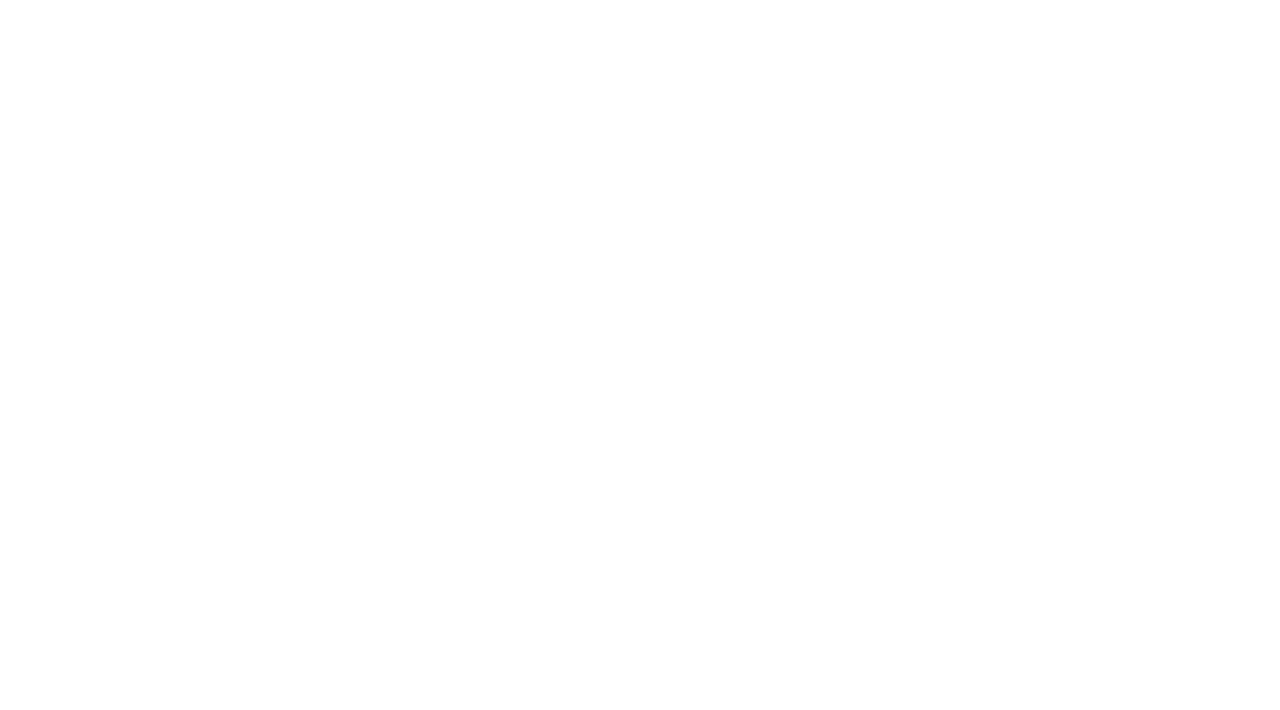
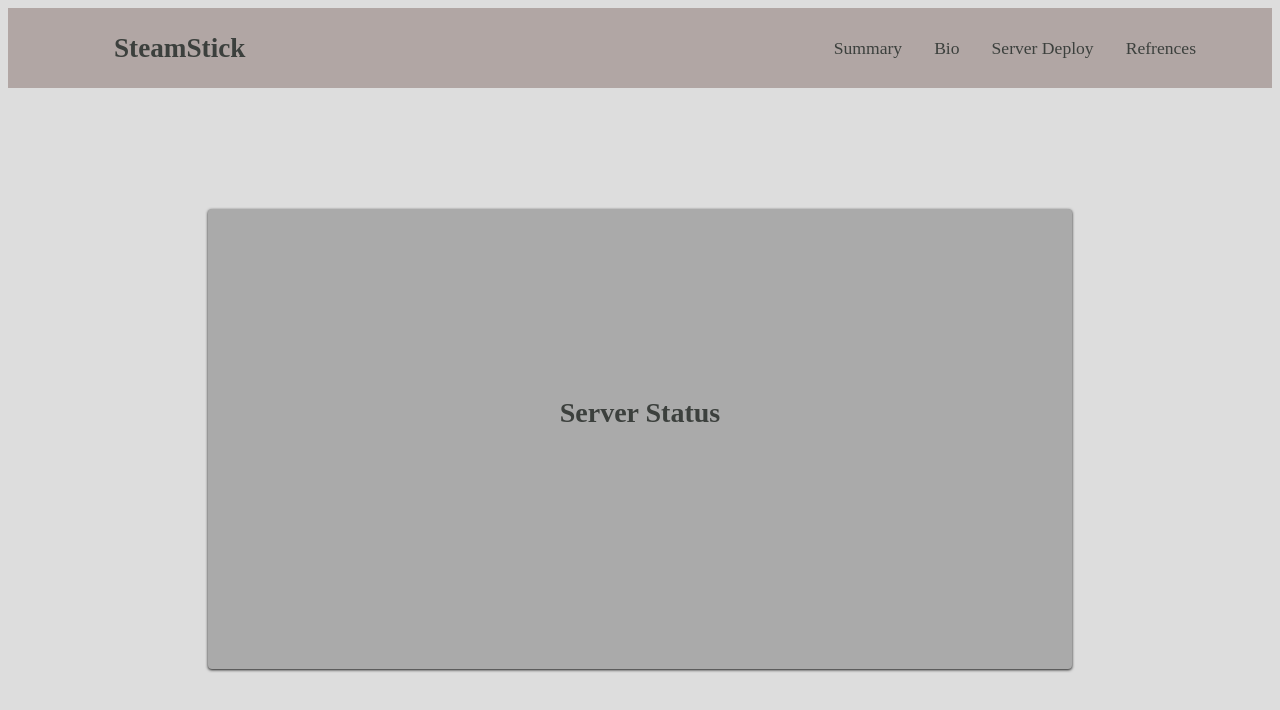
Before and after one commit to shell-drick/steamstick, a React (Create React App) app: page /ServerDeploy in a window 1280 px wide. Before the commit this address had no page. Shown: the top 710 px of the page. Built offline with nearby package versions, Linux system fonts and the light colour scheme.

Commit message:
basic outline

```diff
--- a/src/App.js
+++ b/src/App.js
@@ -2,14 +2,19 @@ import React from 'react';
 import './App.css';
 import {BrowserRouter as Router, Routes, Route} from 'react-router-dom';
 import Home from './Pages/Front.js';
+import ServerDeploy from './Pages/ServerDeploy';
+import Navbar from './Components/Navbar';
 
 function App() {
   return (
+
     <Router>
+      <Navbar />
       <Routes>
           <Route path='/' element={<Home />} />
-      </Routes>
-    </Router>
+          <Route path='/ServerDeploy' element={<ServerDeploy />} />
+        </Routes>
+     </Router>
   );
 }
 
--- /dev/null
+++ b/src/Components/MainSection/index.js
@@ -0,0 +1,26 @@
+import React from 'react';
+import {Container, FormWrap, TextWrapper,  FormContent, AboutText,FormH1 } from './mainElements.js';
+import MainText from './mainInfo.js';
+
+const HomePage = () => {
+
+    return (
+        <>
+            <Container>
+                <FormWrap>
+                    <FormContent>
+                        <TextWrapper>
+                            <AboutText>
+                            </AboutText>
+                        </TextWrapper>
+                      <MainText />
+                    </FormContent>
+                </FormWrap>
+            </Container>
+
+        </>
+
+    );
+};
+
+export default HomePage;
--- /dev/null
+++ b/src/Components/MainSection/mainElements.js
@@ -0,0 +1,137 @@
+import styled from 'styled-components';
+import { Link } from 'react-router-dom';
+
+export const Container = styled.div`
+    min-height: 692px;
+    position: fixed;
+    bottom: 0;
+    left: 0;
+    right: 0;
+    top: 0;
+    z-index: 0;
+    overflow: hidden;
+    background: #DDDDDD;
+`;
+
+export const FormWrap = styled.div`
+        height: 100%;
+        display: flex;
+        flex-direction: column;
+        justify-content: center;
+`;
+
+export const NameRow = styled.div`
+    display: flex;
+    flex-direction: row;
+`;
+
+export const EmailRow = styled.div`
+    display: flex;
+    flex-direction: row;
+`;
+
+export const FormH1 = styled.h1`
+    margin-bottom: 16px;
+    margin-top: -36px;
+    font-size: 28px;
+    line-height: 1.1;
+    font-weight: 600;
+    justify-self: center;
+    color: ${({ lightText }) => (lightText ? '#3C403D' : '#3C403D')};
+    @media screen and (max-width: 480px) {
+        font-size: 32px;
+    }
+`;
+
+export const Form = styled.form`
+    background: #AAAAAA;
+    max-width: 800px;
+    height: 300px;
+    width: 100%;
+    z-index: 1;
+    align-items: center;
+    display: grid;
+    margin: 0 auto;
+    padding: 80px 32px;
+    border-radius: 4px;
+    box-shadow: 0 1px 3px rgba(0, 0, 0, 0.9);
+    @media screen and (max-width: 480px) {
+        padding: 32px 32px;
+    }
+`;
+
+export const FormContent = styled.div`
+    height: 100%;
+    display: flex;
+    flex-direction: column;
+    justify-content: center;
+    @media screen and (max-width: 480px) {
+        padding: 10px;
+    }
+`;
+
+export const Icon = styled(Link)`
+    margin-left: 32px;
+    margin-top: 32px;
+    text-decoration: none;
+    color: #3C403D;
+    font-weight: 700;
+    font-size: 32px;
+    @media screen and (max-width: 480px) {
+        margin-left: 16px;
+        margin-top: 8px;
+    }
+`;
+
+
+export const AboutText = styled.h1`
+    font-size: 27px;
+    line-height: 1.1;
+    font-weight: 540;
+    color: ${({ lightText }) => (lightText ? '#3C403D' : '#3C403D')};
+    @media screen and (max-width: 480px) {
+        font-size: 32px;
+    }
+`;
+
+export const TextWrapper = styled.div`
+    max-width: 800px;
+    padding-top: 0;
+    padding-bottom: 60px;
+    align-self: center;
+`;
+
+export const ImgWrap = styled.div`
+    max-width: 400px;
+    height: 100%;
+    align-self: center;
+`;
+
+export const Img = styled.img`
+    max-width: 100%;
+`;
+
+export const Text = styled.h1`
+    text-align: left;
+    margin-top: 24px;
+    color: #3C403D;
+    font-size: 20px;
+`;
+
+export const Header = styled.h1`
+    text-align: center;
+    margin-top: 24px;
+    color: #3C403D;
+    font-size: 20px;
+`;
+
+export const ButtonLink = styled.button`
+    background-color: #4CAF50; /* Green */
+    border: none;
+    color: white;
+    padding: 15px 32px;
+    text-align: center;
+    text-decoration: none;
+    display: inline-block;
+    font-size: 16px;
+`
--- /dev/null
+++ b/src/Components/MainSection/mainInfo.js
@@ -0,0 +1,19 @@
+import React, { Component } from 'react'
+
+import { FormH1,  Form, EmailRow, ButtonLink} from './mainElements.js';
+
+
+export const MainText = () => {
+
+
+    {
+        return (<>
+                    <Form >
+                            <FormH1>Steam Stick</FormH1>
+                    </Form>
+                </>
+            )
+    }
+}
+
+export default MainText;
--- a/src/Components/Navbar/NavbarElements.js
+++ b/src/Components/Navbar/NavbarElements.js
@@ -1,16 +1,16 @@
 import styled from 'styled-components'
 import { Link as LinkR } from 'react-router-dom'
-
+import { Link as LinkS } from 'react-scroll'
 
 
 export const Nav = styled.nav`
     background: ${({ scrollNav }) => (scrollNav ? '#B1A6A4' : '#B1A6A4')};
-    height: 100%;
+    height: 80px;
+    position: sticky;
     display: flex;
     justify-content: center;
     align-items: center;
     font-size: 1.1rem;
-    position: sticky;
     top: 0;
     z-index: 10;
 
@@ -22,7 +22,7 @@ export const Nav = styled.nav`
 export const NavbarContainer = styled.div`
     display: flex;
     justify-content: space-between;
-    height: 120px;
+    height: 80px;
     z-index: 1;
     width: 100%;
     padding: 0 24px;
@@ -56,3 +56,33 @@ export const MobileIcon = styled.div`
         color: #3C403D;
     }
 `;
+
+export const NavMenu = styled.ul`
+    display: flex;
+    align-items: center;
+    list-style: none;
+    text-align: center;
+    margin-right: -22px;
+    @media screen and (max-width: 768px) {
+        display: none;
+    }
+`;
+
+export const NavItem = styled.li`
+    height: 80px;
+`;
+
+export const NavLinks = styled(LinkR)`
+    color: #3C403D;
+    display: flex;
+    align-items: center;
+    text-decoration: none;
+    padding: 0 1rem;
+    height: 100%;
+    cursor: pointer;
+    font-family: 'Averia Serif Libre', cursive;
+    &.active {
+{/* The next part is the color for the bottom of the nav links that change as you */}
+        border-bottom: 3px solid #697184;
+    }
+`;
--- a/src/Components/Navbar/index.js
+++ b/src/Components/Navbar/index.js
@@ -1,16 +1,33 @@
-import React from 'react';
-import {Nav, NavbarContainer, NavLogo, MobileIcon, } from './NavbarElements';
+import React, {useState, useEffect} from 'react';
+import {Nav, NavbarContainer, NavLogo, MobileIcon, NavMenu, NavItem, NavLinks} from './NavbarElements';
+
 
 const Navbar = () => {
-
 
     return(
         <>
             <Nav >
                 <NavbarContainer>
                     <NavLogo to='/' >
-                        SteamStick. Eat my ass we are basically going to have to make a front page, then make another page similar to this that allows us to create our steam cmd docker container then we get hella profit
+                        SteamStick
                     </NavLogo>
+                    <MobileIcon >
+
+                    </MobileIcon>
+                    <NavMenu>
+                        <NavItem>
+                            <NavLinks to="Summary" smooth={true} duration={500} spy={true} exact='true' offset={-80}>Summary</NavLinks>
+                        </NavItem>
+                        <NavItem>
+                            <NavLinks to="Bio" smooth={true} duration={500} spy={true} exact='true' offset={-80}>Bio</NavLinks>
+                        </NavItem>
+                        <NavItem>
+                            <NavLinks to="ServerDeploy" smooth={true} duration={500} spy={true} exact='true' offset={-80}>Server Deploy</NavLinks>
+                        </NavItem>
+                        <NavItem>
+                            <NavLinks to="Refrences" smooth={true} duration={500} spy={true} exact='true' offset={-80}>Refrences</NavLinks>
+                        </NavItem>
+                    </NavMenu>
                 </NavbarContainer>
             </Nav>
         </>
--- /dev/null
+++ b/src/Components/ServerDeploy/index.js
@@ -0,0 +1,25 @@
+import React from 'react'
+import {Container, FormWrap, TextWrapper,  FormContent, AboutText,FormH1 } from './serverElements.js';
+import Status from './serverInfo.js';
+
+const ServerStation = () => {
+  return (
+    <>
+    <Container>
+        <FormWrap>
+                <FormContent>
+                    <TextWrapper>
+                        <AboutText>
+                        </AboutText>
+                        </TextWrapper>
+                      <Status />
+                    </FormContent>
+                </FormWrap>
+            </Container>
+
+    </>
+
+  );
+};
+
+export default ServerStation;
--- /dev/null
+++ b/src/Components/ServerDeploy/serverElements.js
@@ -0,0 +1,137 @@
+import styled from 'styled-components';
+import { Link } from 'react-router-dom';
+
+export const Container = styled.div`
+    min-height: 692px;
+    position: fixed;
+    bottom: 0;
+    left: 0;
+    right: 0;
+    top: 0;
+    z-index: 0;
+    overflow: hidden;
+    background: #DDDDDD;
+`;
+
+export const FormWrap = styled.div`
+        height: 100%;
+        display: flex;
+        flex-direction: column;
+        justify-content: center;
+`;
+
+export const NameRow = styled.div`
+    display: flex;
+    flex-direction: row;
+`;
+
+export const EmailRow = styled.div`
+    display: flex;
+    flex-direction: row;
+`;
+
+export const FormH1 = styled.h1`
+    margin-bottom: 16px;
+    margin-top: -36px;
+    font-size: 28px;
+    line-height: 1.1;
+    font-weight: 600;
+    justify-self: center;
+    color: ${({ lightText }) => (lightText ? '#3C403D' : '#3C403D')};
+    @media screen and (max-width: 480px) {
+        font-size: 32px;
+    }
+`;
+
+export const Form = styled.form`
+    background: #AAAAAA;
+    max-width: 800px;
+    height: 300px;
+    width: 100%;
+    z-index: 1;
+    align-items: center;
+    display: grid;
+    margin: 0 auto;
+    padding: 80px 32px;
+    border-radius: 4px;
+    box-shadow: 0 1px 3px rgba(0, 0, 0, 0.9);
+    @media screen and (max-width: 480px) {
+        padding: 32px 32px;
+    }
+`;
+
+export const FormContent = styled.div`
+    height: 100%;
+    display: flex;
+    flex-direction: column;
+    justify-content: center;
+    @media screen and (max-width: 480px) {
+        padding: 10px;
+    }
+`;
+
+export const Icon = styled(Link)`
+    margin-left: 32px;
+    margin-top: 32px;
+    text-decoration: none;
+    color: #3C403D;
+    font-weight: 700;
+    font-size: 32px;
+    @media screen and (max-width: 480px) {
+        margin-left: 16px;
+        margin-top: 8px;
+    }
+`;
+
+
+export const AboutText = styled.h1`
+    font-size: 27px;
+    line-height: 1.1;
+    font-weight: 540;
+    color: ${({ lightText }) => (lightText ? '#3C403D' : '#3C403D')};
+    @media screen and (max-width: 480px) {
+        font-size: 32px;
+    }
+`;
+
+export const TextWrapper = styled.div`
+    max-width: 800px;
+    padding-top: 0;
+    padding-bottom: 60px;
+    align-self: center;
+`;
+
+export const ImgWrap = styled.div`
+    max-width: 400px;
+    height: 100%;
+    align-self: center;
+`;
+
+export const Img = styled.img`
+    max-width: 100%;
+`;
+
+export const Text = styled.h1`
+    text-align: left;
+    margin-top: 24px;
+    color: #3C403D;
+    font-size: 20px;
+`;
+
+export const Header = styled.h1`
+    text-align: center;
+    margin-top: 24px;
+    color: #3C403D;
+    font-size: 20px;
+`;
+
+export const ButtonLink = styled.button`
+    background-color: #4CAF50; /* Green */
+    border: none;
+    color: white;
+    padding: 15px 32px;
+    text-align: center;
+    text-decoration: none;
+    display: inline-block;
+    font-size: 16px;
+`
--- /dev/null
+++ b/src/Components/ServerDeploy/serverInfo.js
@@ -0,0 +1,19 @@
+import React, { Component } from 'react'
+
+import { FormH1,  Form, EmailRow, ButtonLink} from './serverElements.js';
+
+
+ const Status = () => {
+
+
+    {
+        return (<>
+                    <Form >
+                            <FormH1>Server Status</FormH1>
+                    </Form>
+                </>
+            )
+    }
+}
+
+export default Status;
--- a/src/Pages/Front.js
+++ b/src/Pages/Front.js
@@ -1,11 +1,11 @@
 import React from 'react';
 import Navbar from '../Components/Navbar';
-
+import HomePage from '../Components/MainSection';
 const Home = () => {
 
     return(
         <>
-            <Navbar />
+            <HomePage />
         </>
     );
 };
--- /dev/null
+++ b/src/Pages/ServerDeploy.js
@@ -0,0 +1,12 @@
+import React from 'react'
+import ServerStation from '../Components/ServerDeploy'
+
+const ServerDeploy = () => {
+  return (
+  <>
+    <ServerStation />
+  </>
+  );
+};
+
+export default ServerDeploy;
```
